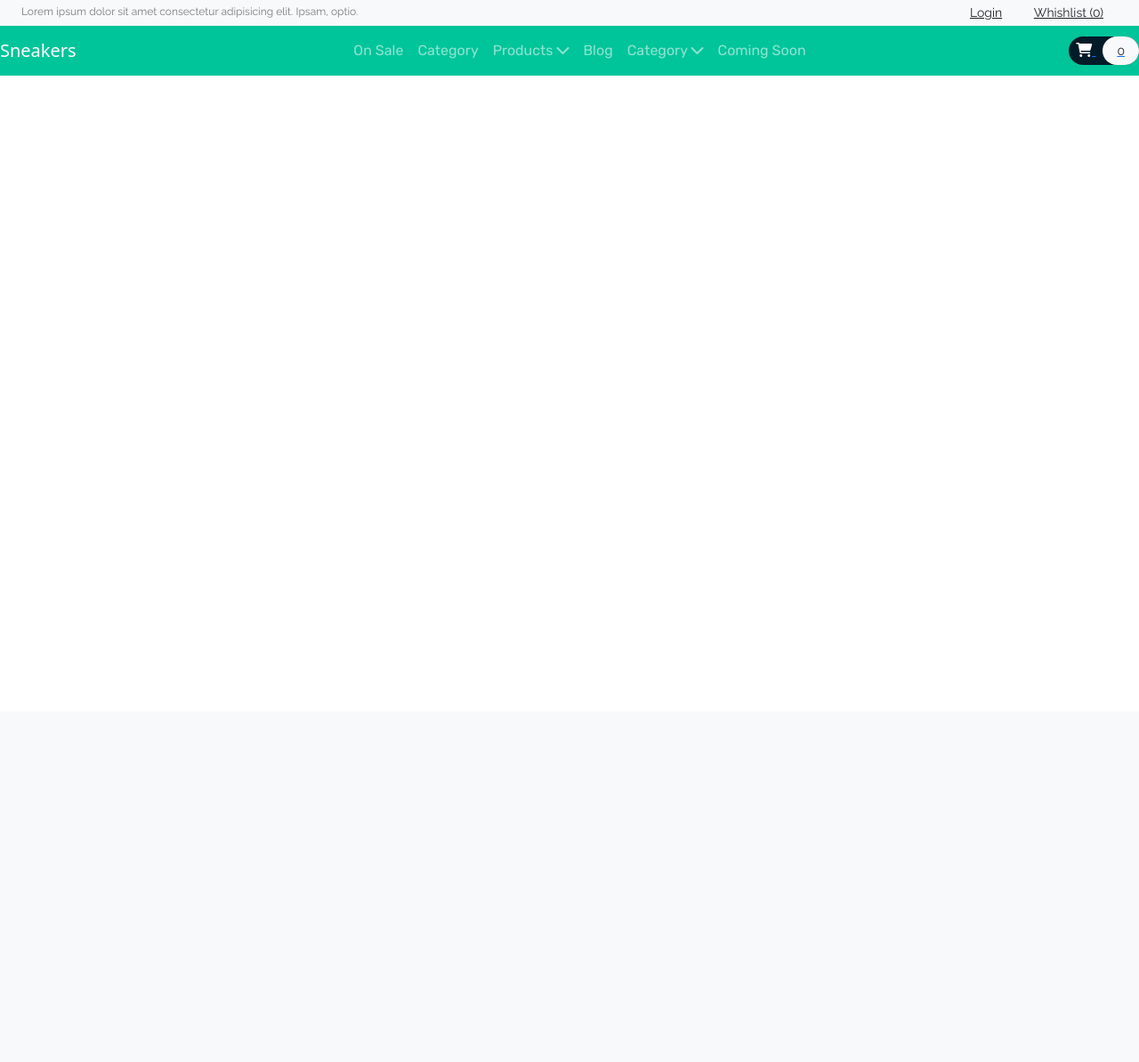
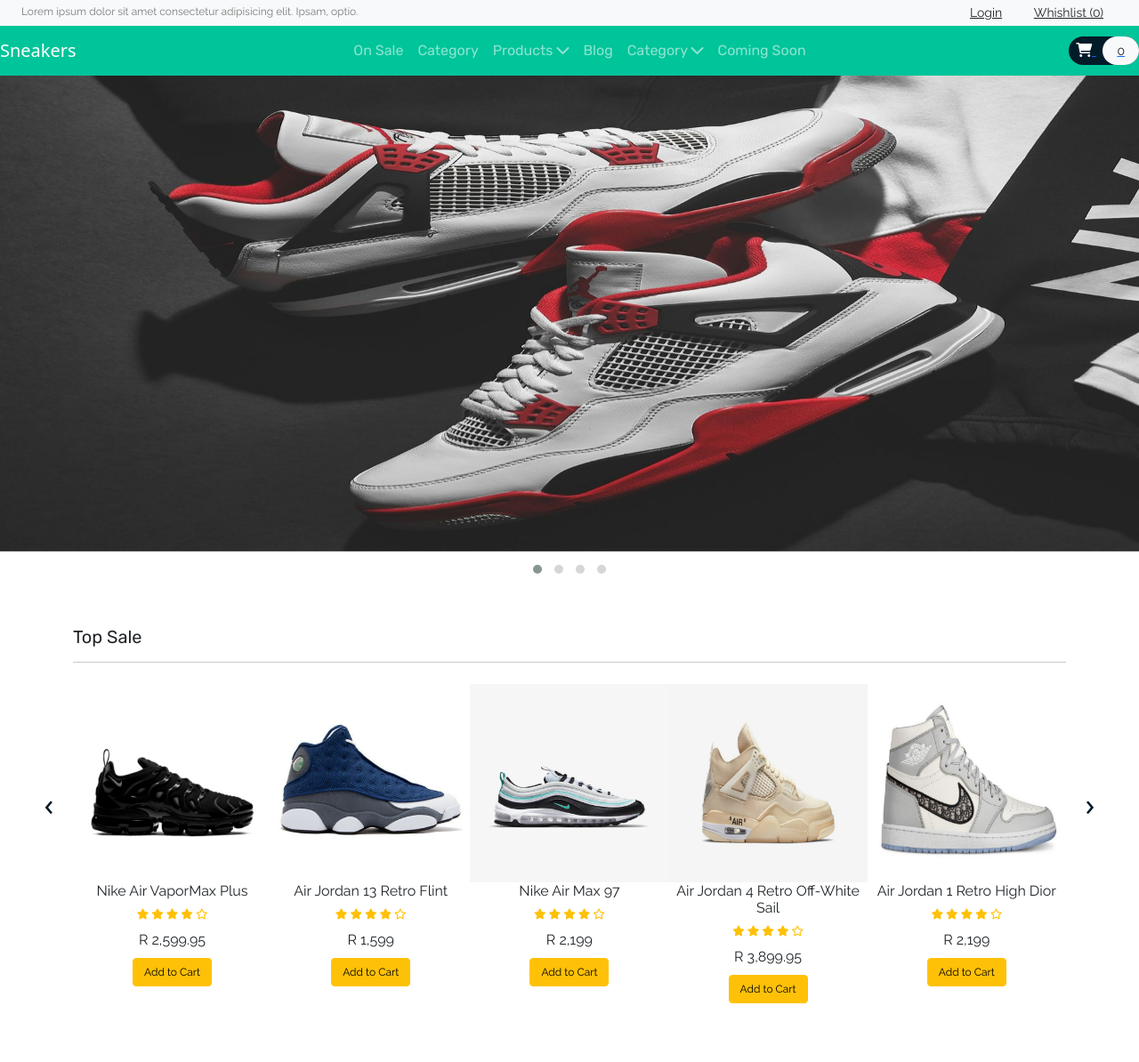
Before and after one commit to Abel-kabeya/ecommerce-website, a PHP site: page / in a window 1280 px wide. Shown: the whole page at 89% size. Before the commit the page ends 85 px from the top, so only its background shows below. Run offline with PHP 8.4, Linux system fonts and the light colour scheme; some web fonts are replaced.

Commit message:
Top Sale section completed

```diff
--- a/index.html
+++ b/index.html
@@ -109,7 +109,198 @@
     <!-- Header end -->
 
     <!-- Main site start -->
-    <main></main>
+    <main id="main-site">
+      <!-- Owl-carousel start-->
+      <section id="banner-area">
+        <div class="owl-carousel owl-theme">
+          <div class="item">
+            <img src="images/Jordan_4_1920x802.jpg" alt="Jordan 4" />
+          </div>
+          <div class="item">
+            <img
+              src="images/nike_air_force_1_1920x802.jpg"
+              alt="Nike air force 1"
+            />
+          </div>
+          <div class="item">
+            <img src="images/Instapump_1920x802.jpg" alt="Instapump" />
+          </div>
+          <div class="item">
+            <img src="images/Nike_tn_1920x802.jpg" alt="Nike tn" />
+          </div>
+        </div>
+      </section>
+      <!-- Owl-carousel end -->
+
+      <!-- Top Sale start -->
+      <section id="top-sale">
+        <div class="container py-5">
+          <h4 class="font-rubik font-size-20">Top Sale</h4>
+          <hr />
+          <!-- owl carousel -->
+          <div class="owl-carousel owl-theme">
+            <div class="item py-2">
+              <div class="product font-rale">
+                <a href="#"
+                  ><img
+                    src="images/products/Nike Air VaporMax Plus.png"
+                    alt="Nike Air VaporMax Plus"
+                    class="img-fluid"
+                /></a>
+                <div class="text-center">
+                  <h6>Nike Air VaporMax Plus</h6>
+                  <div class="rating text-warning font-size-12">
+                    <span><i class="fas fa-star"></i></span>
+                    <span><i class="fas fa-star"></i></span>
+                    <span><i class="fas fa-star"></i></span>
+                    <span><i class="fas fa-star"></i></span>
+                    <span><i class="far fa-star"></i></span>
+                  </div>
+                  <div class="price py-2">
+                    <span>R 2,599.95</span>
+                  </div>
+                  <button type="submit" class="btn btn-warning font-size-12">
+                    Add to Cart
+                  </button>
+                </div>
+              </div>
+            </div>
+            <div class="item py-2">
+              <div class="product font-rale">
+                <a href="#"
+                  ><img
+                    src="images/products/Air Jordan 12 Retro Flint.png"
+                    alt="Air Jordan 13 Retro Flint"
+                    class="img-fluid"
+                /></a>
+                <div class="text-center">
+                  <h6>Air Jordan 13 Retro Flint</h6>
+                  <div class="rating text-warning font-size-12">
+                    <span><i class="fas fa-star"></i></span>
+                    <span><i class="fas fa-star"></i></span>
+                    <span><i class="fas fa-star"></i></span>
+                    <span><i class="fas fa-star"></i></span>
+                    <span><i class="far fa-star"></i></span>
+                  </div>
+                  <div class="price py-2">
+                    <span>R 1,599</span>
+                  </div>
+                  <button type="submit" class="btn btn-warning font-size-12">
+                    Add to Cart
+                  </button>
+                </div>
+              </div>
+            </div>
+            <div class="item py-2">
+              <div class="product font-rale">
+                <a href="#"
+                  ><img
+                    src="images/products/Nike Air Max 97.jpg"
+                    alt="Nike Air Max 97"
+                    class="img-fluid"
+                /></a>
+                <div class="text-center">
+                  <h6>Nike Air Max 97</h6>
+                  <div class="rating text-warning font-size-12">
+                    <span><i class="fas fa-star"></i></span>
+                    <span><i class="fas fa-star"></i></span>
+                    <span><i class="fas fa-star"></i></span>
+                    <span><i class="fas fa-star"></i></span>
+                    <span><i class="far fa-star"></i></span>
+                  </div>
+                  <div class="price py-2">
+                    <span>R 2,199</span>
+                  </div>
+                  <button type="submit" class="btn btn-warning font-size-12">
+                    Add to Cart
+                  </button>
+                </div>
+              </div>
+            </div>
+            <div class="item py-2">
+              <div class="product font-rale">
+                <a href="#"
+                  ><img
+                    src="images/products/Air Jordan 4 Retro Off-White Sail.jpg"
+                    alt="Jordan 4 Off-White"
+                    class="img-fluid"
+                /></a>
+                <div class="text-center">
+                  <h6>Air Jordan 4 Retro Off-White Sail</h6>
+                  <div class="rating text-warning font-size-12">
+                    <span><i class="fas fa-star"></i></span>
+                    <span><i class="fas fa-star"></i></span>
+                    <span><i class="fas fa-star"></i></span>
+                    <span><i class="fas fa-star"></i></span>
+                    <span><i class="far fa-star"></i></span>
+                  </div>
+                  <div class="price py-2">
+                    <span>R 3,899.95</span>
+                  </div>
+                  <button type="submit" class="btn btn-warning font-size-12">
+                    Add to Cart
+                  </button>
+                </div>
+              </div>
+            </div>
+            <div class="item py-2">
+              <div class="product font-rale">
+                <a href="#"
+                  ><img
+                    src="images/products/Air Jordan 1 Retro High Dior.png"
+                    alt="Air Jordan 1 Retro High Dior"
+                    class="img-fluid"
+                /></a>
+                <div class="text-center">
+                  <h6>Air Jordan 1 Retro High Dior</h6>
+                  <div class="rating text-warning font-size-12">
+                    <span><i class="fas fa-star"></i></span>
+                    <span><i class="fas fa-star"></i></span>
+                    <span><i class="fas fa-star"></i></span>
+                    <span><i class="fas fa-star"></i></span>
+                    <span><i class="far fa-star"></i></span>
+                  </div>
+                  <div class="price py-2">
+                    <span>R 2,199</span>
+                  </div>
+                  <button type="submit" class="btn btn-warning font-size-12">
+                    Add to Cart
+                  </button>
+                </div>
+              </div>
+            </div>
+            <div class="item py-2">
+              <div class="product font-rale">
+                <a href="#"
+                  ><img
+                    src="images/products/Jordan 1 Retro High NC Tochi Leather.png"
+                    alt="Jordan 1 Retro High NC Tochi Leather"
+                    class="img-fluid"
+                /></a>
+                <div class="text-center">
+                  <h6>Jordan 1 Retro High NC Tochi Leather</h6>
+                  <div class="rating text-warning font-size-12">
+                    <span><i class="fas fa-star"></i></span>
+                    <span><i class="fas fa-star"></i></span>
+                    <span><i class="fas fa-star"></i></span>
+                    <span><i class="fas fa-star"></i></span>
+                    <span><i class="far fa-star"></i></span>
+                  </div>
+                  <div class="price py-2">
+                    <span>R 1,799</span>
+                  </div>
+                  <button type="submit" class="btn btn-warning font-size-12">
+                    Add to Cart
+                  </button>
+                </div>
+              </div>
+            </div>
+          </div>
+          <!-- !owl carousel -->
+        </div>
+      </section>
+      <!-- Top Sale end -->
+    </main>
     <!-- Main site end -->
 
     <!-- Footer start -->
@@ -131,5 +322,16 @@
       integrity="sha384-wfSDF2E50Y2D1uUdj0O3uMBJnjuUD4Ih7YwaYd1iqfktj0Uod8GCExl3Og8ifwB6"
       crossorigin="anonymous"
     ></script>
+
+    <!--  Owl Carousel Js file -->
+    <script
+      src="https://cdnjs.cloudflare.com/ajax/libs/OwlCarousel2/2.3.4/owl.carousel.min.js"
+      integrity="sha512-bPs7Ae6pVvhOSiIcyUClR7/q2OAsRiovw4vAkX+zJbw3ShAeeqezq50RIIcIURq7Oa20rW2n2q+fyXBNcU9lrw=="
+      crossorigin="anonymous"
+      referrerpolicy="no-referrer"
+    ></script>
+
+    <!-- Custom JavaScript -->
+    <script src="index.js"></script>
   </body>
 </html>
--- /dev/null
+++ b/index.js
@@ -0,0 +1,30 @@
+$(document).ready(function(){
+
+    // banner owl carousel
+    $("#banner-area .owl-carousel").owlCarousel({
+
+        dots:true,
+        items:1
+    });
+
+    // top sale owl carousel
+    $("#top-sale .owl-carousel").owlCarousel({
+        loop:true,
+        dots:false,
+        responsive:{
+            0:{
+                items:1,
+                nav:true
+            },
+            600:{
+                items:3,
+                nav:true
+            },
+            1000:{
+                items:5,
+                nav:true,
+            }
+        }
+    });
+
+});
--- /dev/null
+++ b/sass/include/top-sale.scss
@@ -0,0 +1,44 @@
+/*  top sale template*/
+
+#top-sale {
+  .owl-carousel .item .product a {
+    overflow: hidden;
+  }
+
+  .owl-carousel .item .product img {
+    transition: transform 0.5s ease;
+  }
+
+  .owl-carousel .item .product img:hover {
+    transform: scale(1.1);
+  }
+
+  .owl-carousel .owl-nav button {
+    position: absolute;
+    top: 30%;
+    outline: none;
+  }
+
+  .owl-carousel .owl-nav button.owl-prev {
+    left: 0;
+  }
+
+  .owl-carousel .owl-nav button.owl-prev span,
+  .owl-carousel .owl-nav button.owl-next span {
+    font-size: 35px;
+    color: $color-primary;
+    padding: 0 1rem;
+  }
+
+  .owl-carousel .owl-nav button.owl-prev span {
+    margin-left: -4rem;
+  }
+
+  .owl-carousel .owl-nav button.owl-next {
+    right: 0;
+  }
+
+  .owl-carousel .owl-nav button.owl-next span {
+    margin-right: -4rem;
+  }
+}
--- a/sass/style.scss
+++ b/sass/style.scss
@@ -5,3 +5,4 @@
 @import "./include/global.scss";
 @import "./include/typography.scss";
 @import "./include/color.scss";
+@import "./include/top-sale.scss";
--- a/style.css
+++ b/style.css
@@ -61,4 +61,38 @@
   background: #f0de3b;
 }
 
+/*  top sale template*/
+#top-sale .owl-carousel .item .product a {
+  overflow: hidden;
+}
+#top-sale .owl-carousel .item .product img {
+  transition: transform 0.5s ease;
+}
+#top-sale .owl-carousel .item .product img:hover {
+  transform: scale(1.1);
+}
+#top-sale .owl-carousel .owl-nav button {
+  position: absolute;
+  top: 30%;
+  outline: none;
+}
+#top-sale .owl-carousel .owl-nav button.owl-prev {
+  left: 0;
+}
+#top-sale .owl-carousel .owl-nav button.owl-prev span,
+#top-sale .owl-carousel .owl-nav button.owl-next span {
+  font-size: 35px;
+  color: #021b29;
+  padding: 0 1rem;
+}
+#top-sale .owl-carousel .owl-nav button.owl-prev span {
+  margin-left: -4rem;
+}
+#top-sale .owl-carousel .owl-nav button.owl-next {
+  right: 0;
+}
+#top-sale .owl-carousel .owl-nav button.owl-next span {
+  margin-right: -4rem;
+}
+
 /*# sourceMappingURL=style.css.map */
```
Also changed, not shown: images/Instapump_1920x802.jpg (added), images/Jordan_4_1920x802.jpg (added), images/Nike_tn_1920x802.jpg (added), images/nike_air_force_1_1920x802.jpg (added), images/products/1.png (added), images/products/Air Jordan 1 Retro High Dior.png (added), images/products/Air Jordan 12 Retro Flint.png (added), images/products/Air Jordan 4 Retro Off-White Sail.jpg (added), images/products/Jordan 1 Retro High NC Tochi Leather.png (added), images/products/Nike Air Max 97.jpg (added), images/products/Nike Air VaporMax Plus.png (added), 1 other file.
